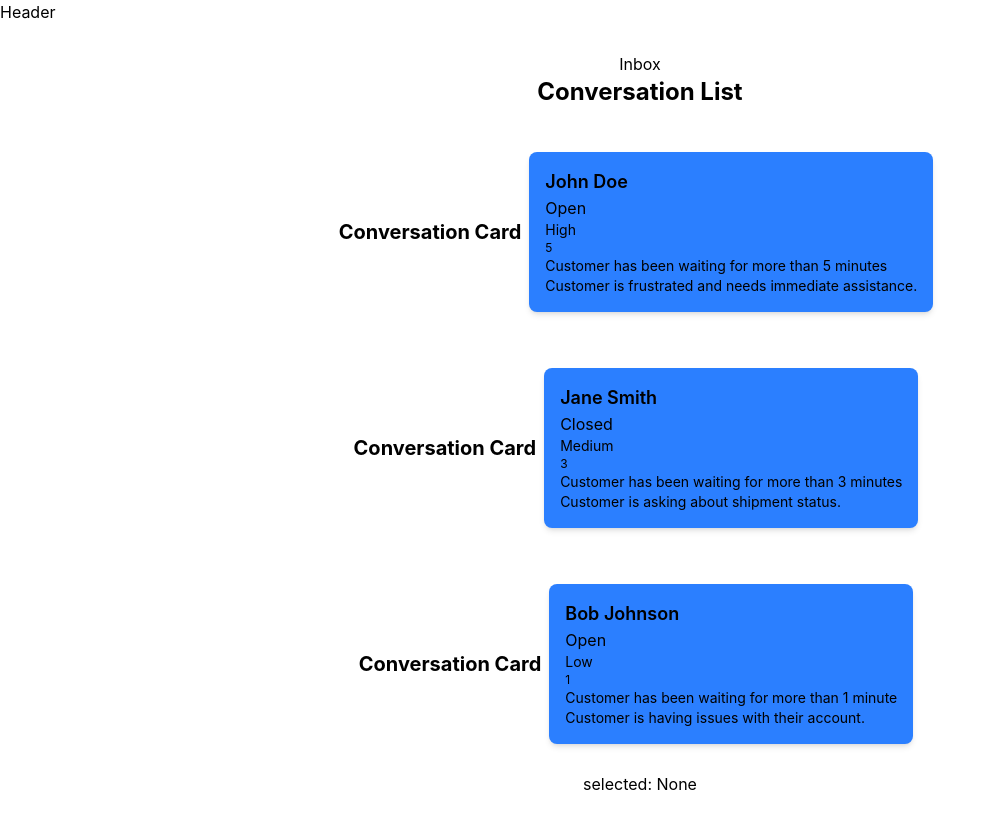
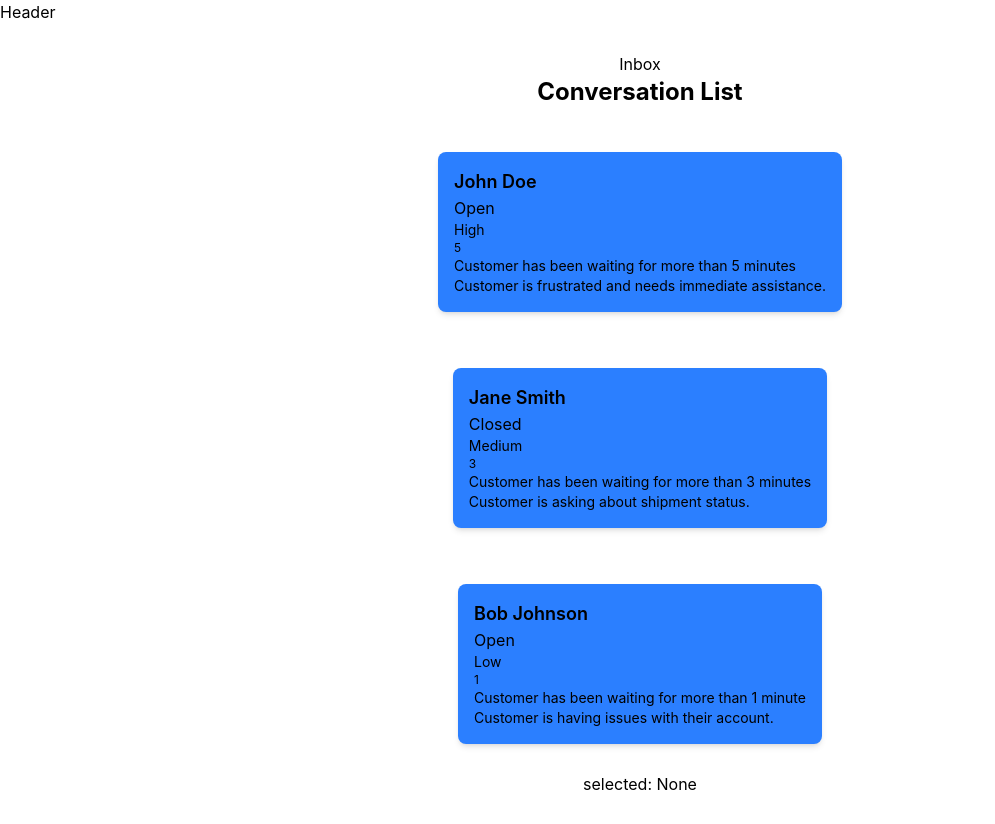
Before and after one commit to sam-0905/QueuePilot, a React (Vite) app in the folder QueuePilot/: page / in a window 1280 px wide. Shown: the whole page, without its empty margins (0-995 px from the left). Built offline with nearby package versions, Linux system fonts and the light colour scheme.

Commit message:
feat -From list we are again getting a props and used it

```diff
--- a/QueuePilot/src/components/ConversationCard.tsx
+++ b/QueuePilot/src/components/ConversationCard.tsx
@@ -2,14 +2,15 @@ import type { Conversation } from "../types/conversation";
 
 interface ConversationCardProps {
     conversation: Conversation;
+    onSelect?: (conversation: Conversation) => void;
 }
 
-const ConversationCard = ({ conversation }: ConversationCardProps) => {
+const ConversationCard = ({ conversation, onSelect }: ConversationCardProps) => {
+
   return (
     <>
     {
-                <div key={conversation.id} className="flex m-2 p-3 justify-center items-center">
-                      <h1 className="text-xl font-bold">Conversation Card</h1>
+                <div key={conversation.id} className="flex m-2 p-3 justify-center items-center" onClick={() => onSelect(conversation)}>
                     <div className="flex flex-col m-2 p-4 bg-blue-500 rounded-lg shadow-md ">
                     <h2 className="text-lg font-semibold">{conversation.customerName}</h2>
                     <h2 className="text-md">{conversation.status}</h2>
```
